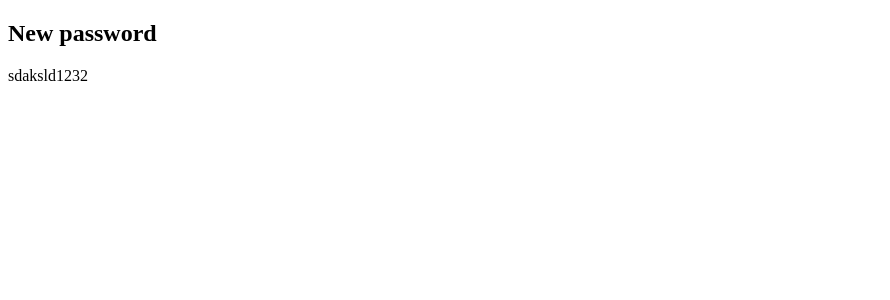
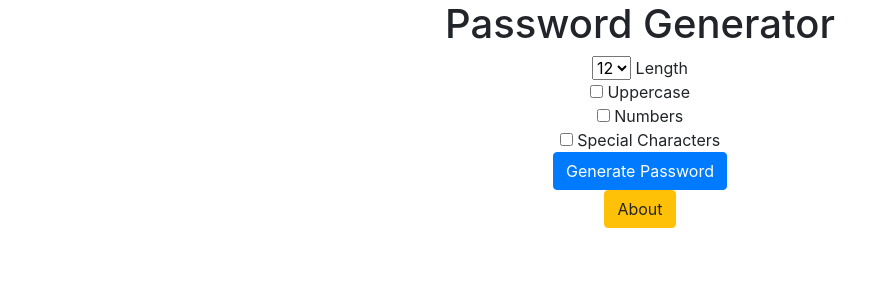
Before and after one commit to swankyalex/Online-shop-django, a Django app: page / in a window 1280 px wide. Shown: the top 300 px of the page, without its empty margins (0-890 px from the left). Run offline with Django 4.2, Linux system fonts and the light colour scheme; parts of the project's set-up code (start-up, migrations or seed data) failed here and were passed over.

Commit message:
v0.1 done (#7)
* added password generator view

* v0.1

```diff
--- a/src/applications/generator/templates/generator/home.html
+++ b/src/applications/generator/templates/generator/home.html
@@ -4,8 +4,33 @@
     <meta charset="UTF-8">
     <title>Title</title>
 </head>
+<link rel="stylesheet" href="https://cdn.jsdelivr.net/npm/bootstrap@4.6.2/dist/css/bootstrap.min.css" integrity="sha384-xOolHFLEh07PJGoPkLv1IbcEPTNtaed2xpHsD9ESMhqIYd0nLMwNLD69Npy4HI+N" crossorigin="anonymous">
+
 <body>
-<h2>New password</h2>
-{{ password }}
+<div class="container text-center">
+    <h1>Password Generator</h1>
+    <form action="{% url 'password' %}">
+        <select name="length">
+            <option value="6">6</option>
+            <option value="7">7</option>
+            <option value="8">8</option>
+            <option value="9">9</option>
+            <option value="10">10</option>
+            <option value="11">11</option>
+            <option value="12" selected="selected">12</option>
+            <option value="13">13</option>
+            <option value="14">14</option>
+        </select> Length
+    <br>
+        <input type="checkbox" name="uppercase"> Uppercase
+    <br>
+        <input type="checkbox" name="numbers"> Numbers
+    <br>
+        <input type="checkbox" name="special"> Special Characters
+    <br>
+        <input type="submit" value="Generate Password" class="btn btn-primary">
+    </form>
+    <a href="{% url 'about' %}" class="btn btn-warning">About</a>
+</div>
 </body>
 </html>
--- a/src/applications/generator/views.py
+++ b/src/applications/generator/views.py
@@ -1,5 +1,34 @@
+import random
+
 from django.shortcuts import render
 
 
 def home(request):
-    return render(request, "generator/home.html", {"password": "sdaksld1232"})
+    return render(
+        request,
+        "generator/home.html",
+    )
+
+
+def password(request):
+
+    characters = list("abcdefghijklmnopqrstuvwxyz")
+    if request.GET.get("uppercase"):
+        characters.extend(list("ABCDEFGHIJKLMNOPQRSTUVWXYZ"))
+    if request.GET.get("special"):
+        characters.extend(list("!@#$%^&*()_+"))
+    if request.GET.get("numbers"):
+        characters.extend(list("1234567890"))
+
+    length = int(request.GET.get("length"))
+    thepassword = ""
+    for x in range(length):
+        thepassword += random.choice(characters)
+
+    return render(request, "generator/password.html", {"password": thepassword})
+
+
+def about(request):
+    return render(
+        request, "generator/about.html", {"system": request.META.get("DESKTOP_SESSION")}
+    )
--- a/src/password_generator/urls.py
+++ b/src/password_generator/urls.py
@@ -3,5 +3,7 @@ from django.urls import path
 from applications.generator import views
 
 urlpatterns = [
-    path("", views.home),
+    path("", views.home, name="home"),
+    path("password/", views.password, name="password"),
+    path("about/", views.about, name="about"),
 ]
```
Also changed, not shown: src/applications/generator/templates/generator/about.html (added, +21 -0 lines), src/applications/generator/templates/generator/password.html (added, +15 -0 lines).
